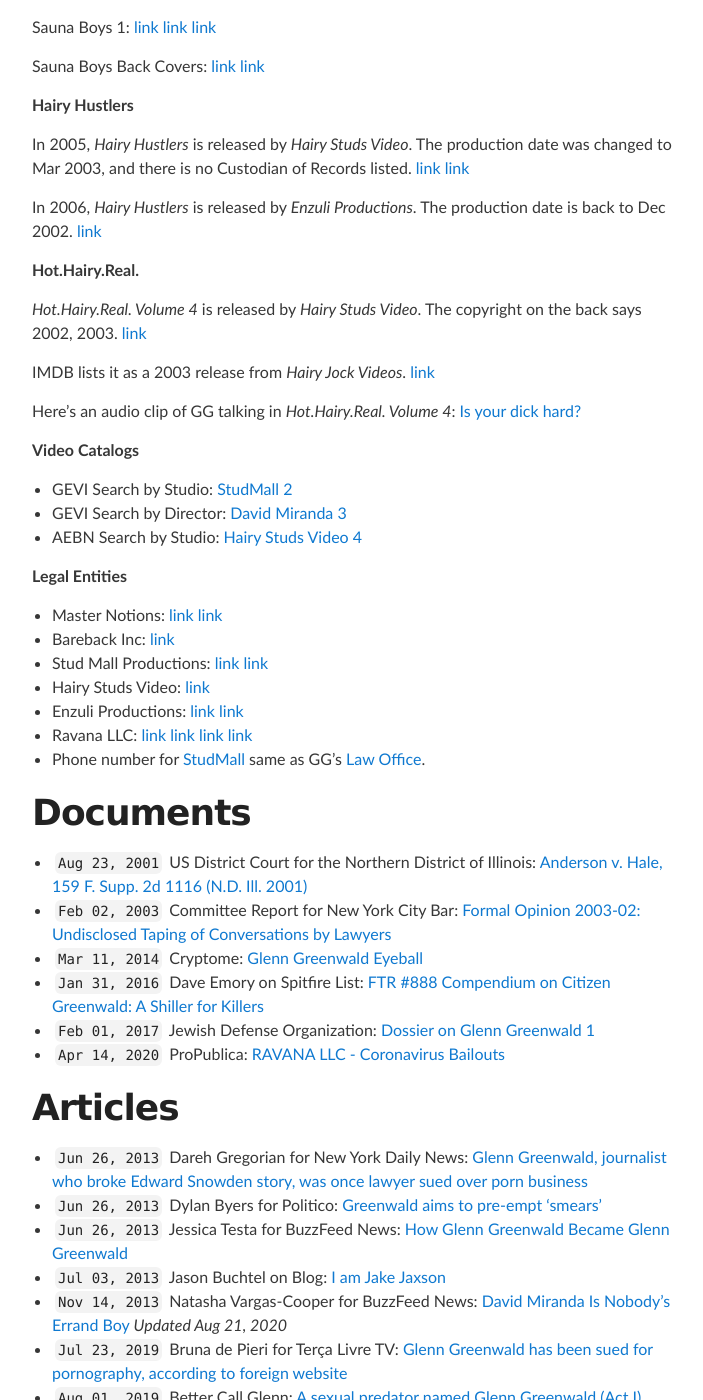
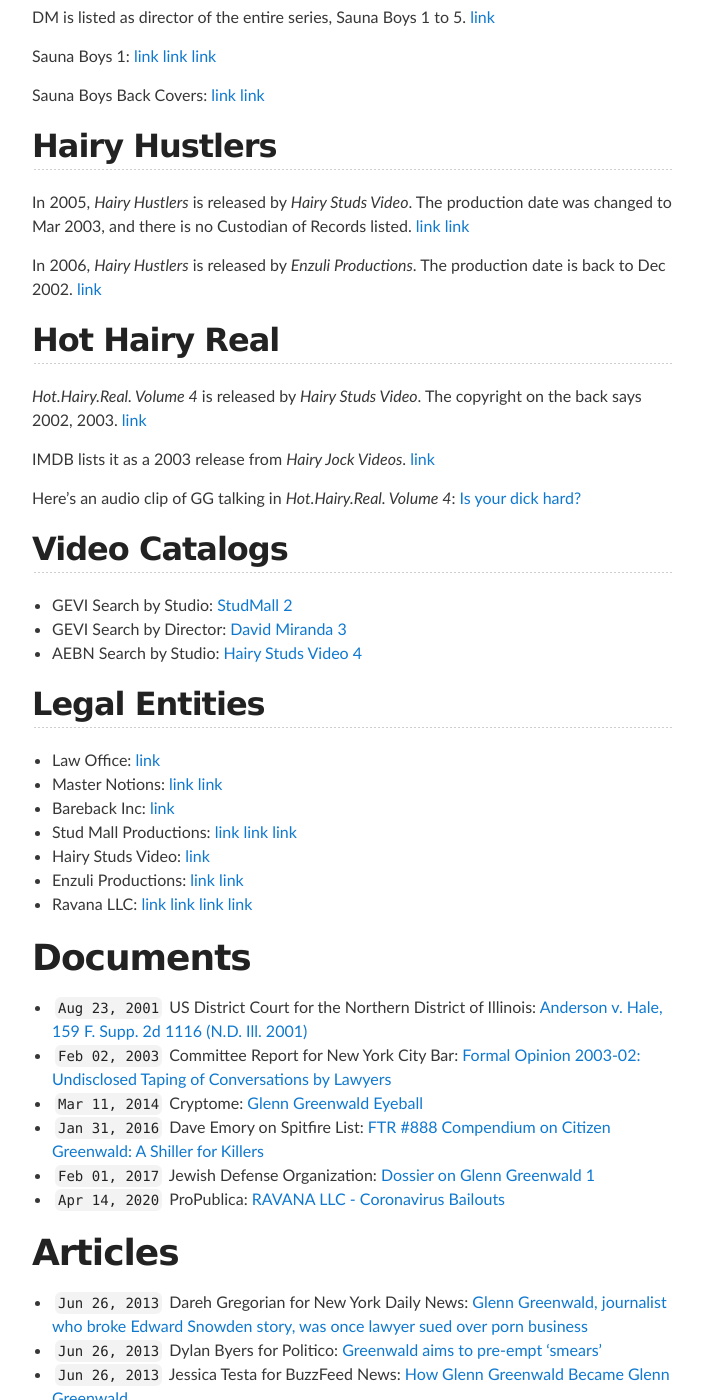
Before and after one commit to masternotions/masternotions.github.io, a Jekyll site: the page built from index.md, in a window 1280 px wide and 1400 px high, scrolled down 641 px. Shown: the whole window, without its empty margins (288-991 px from the left). Built offline with Jekyll 4.4.1, drawn with Linux system fonts in a browser that asks for light colours; comment, search, counter and statistics services are not loaded.

Commit message:
Update index.md

```diff
--- a/index.md
+++ b/index.md
@@ -14,7 +14,7 @@ February 2005, GG goes on a two month vacation to Rio. On the 2nd day, GG meets
 After two years of cohabitation they become common-law married.
 [link](https://twitter.com/AlanVRK/status/1298323770743152640)
 
-__Sauna Boys__
+## Sauna Boys
 
 July 2005, GG's company _StudMall_ films _Sauna Boys 3_ in Rio. DM is listed as director.
 [link](https://twitter.com/AlanVRK/status/1298727516736233472)
@@ -27,7 +27,7 @@ Sauna Boys 1: [link](https://twitter.com/AlanVRK/status/1298731008389509125) [li
 
 Sauna Boys Back Covers: [link](https://twitter.com/AlanVRK/status/1298715175051079687) [link](https://twitter.com/AlanVRK/status/1299718665345134594)
 
-__Hairy Hustlers__
+## Hairy Hustlers
 
 In 2005, _Hairy Hustlers_ is released by _Hairy Studs Video_. The production date was changed to Mar 2003, and there is no Custodian of Records listed.
 [link](https://twitter.com/AlanVRK/status/1299761145922945027)
@@ -36,7 +36,7 @@ In 2005, _Hairy Hustlers_ is released by _Hairy Studs Video_. The production dat
 In 2006, _Hairy Hustlers_ is released by _Enzuli Productions_. The production date is back to Dec 2002.
 [link](https://twitter.com/AlanVRK/status/1299767507654529025)
 
-__Hot.Hairy.Real.__
+## Hot Hairy Real
 
 _Hot.Hairy.Real. Volume 4_ is released by _Hairy Studs Video_. The copyright on the back says 2002, 2003.
 [link](https://twitter.com/AlanVRK/status/1299754728897863685)
@@ -45,21 +45,21 @@ IMDB lists it as a 2003 release from _Hairy Jock Videos_. [link](https://www.imd
 
 Here's an audio clip of GG talking in _Hot.Hairy.Real. Volume 4_: [Is your dick hard?](./media/hairy-studs-4-audio.mp4)
 
-__Video Catalogs__
+## Video Catalogs
 
 - GEVI Search by Studio: [StudMall](./assets/images/gevi-studio-studmall.png) <sup>[2]</sup>
 - GEVI Search by Director: [David Miranda](./assets/images/gevi-director-dm.png) <sup>[3]</sup>
 - AEBN Search by Studio: [Hairy Studs Video](./assets/images/aebn-series-hairystuds.png) <sup>[4]</sup>
 
-__Legal Entities__
+## Legal Entities
 
+- Law Office: [link](https://www.bizexposed.com/New_York-USA/B/Law_Office_of_Glenn_Green_Wald-New_York.php)
 - Master Notions: [link](https://twitter.com/AlanVRK/status/1299119861809975297) [link](https://twitter.com/AlanVRK/status/1298995252284362752)
 - Bareback Inc: [link](https://twitter.com/AlanVRK/status/1298734275601281025)
-- Stud Mall Productions: [link](https://twitter.com/AlanVRK/status/1298396468844396545) [link](https://twitter.com/wokyleeks/status/1299021151352393728)
+- Stud Mall Productions: [link](https://twitter.com/AlanVRK/status/1298396468844396545) [link](https://twitter.com/wokyleeks/status/1299021151352393728) [link](http://web.archive.org/web/20050208081923/http://www.studmall.com/contact.php)
 - Hairy Studs Video: [link](https://twitter.com/AlanVRK/status/1299762747266215937)
 - Enzuli Productions: [link](https://twitter.com/AlanVRK/status/1299776571482476548) [link](https://twitter.com/AlanVRK/status/1299788774382211072)
 - Ravana LLC: [link](https://twitter.com/AlanVRK/status/1298626981848899585) [link](https://twitter.com/AlanVRK/status/1298717258919813122) [link](https://twitter.com/AlanVRK/status/1299080322919862272) [link](https://twitter.com/AlanVRK/status/1299081614513840128)
-- Phone number for [StudMall](http://web.archive.org/web/20050208081923/http://www.studmall.com/contact.php) same as GG's [Law Office](https://www.bizexposed.com/New_York-USA/B/Law_Office_of_Glenn_Green_Wald-New_York.php).
 
 # Documents
 
```
